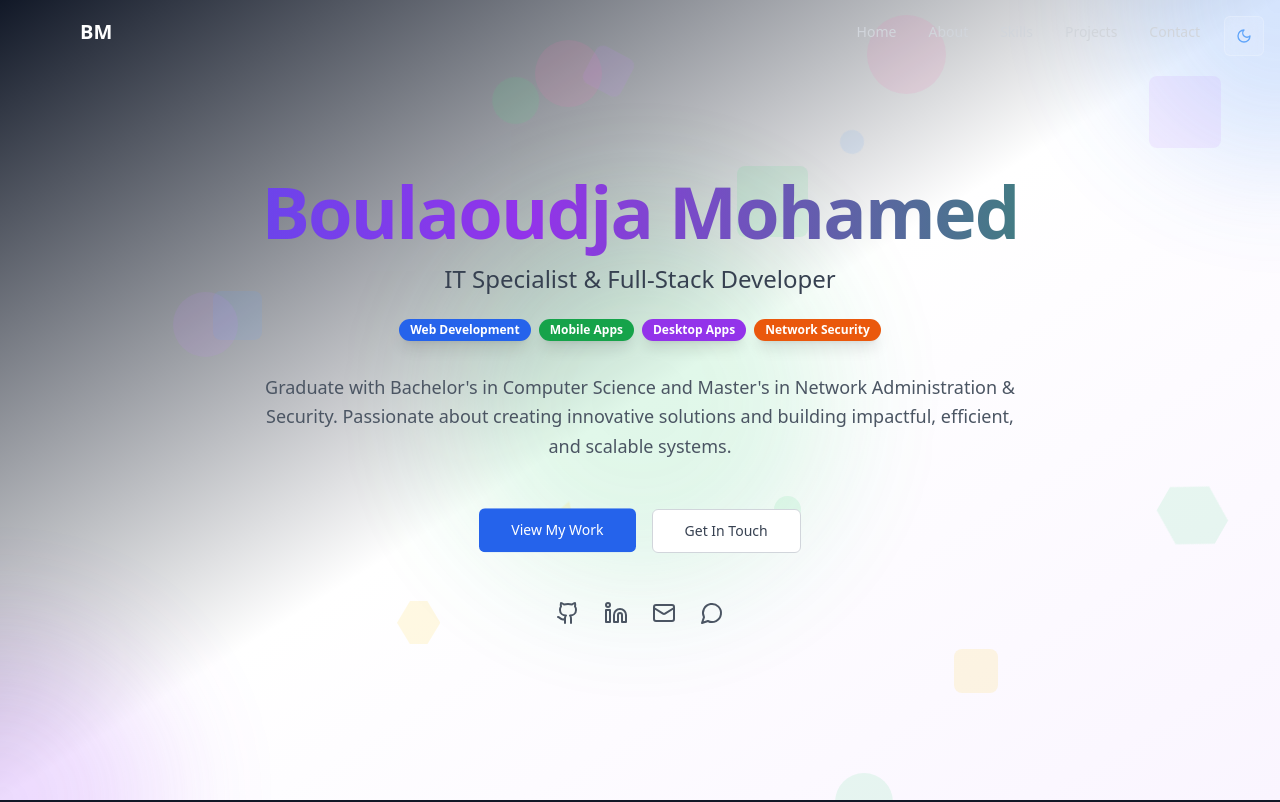
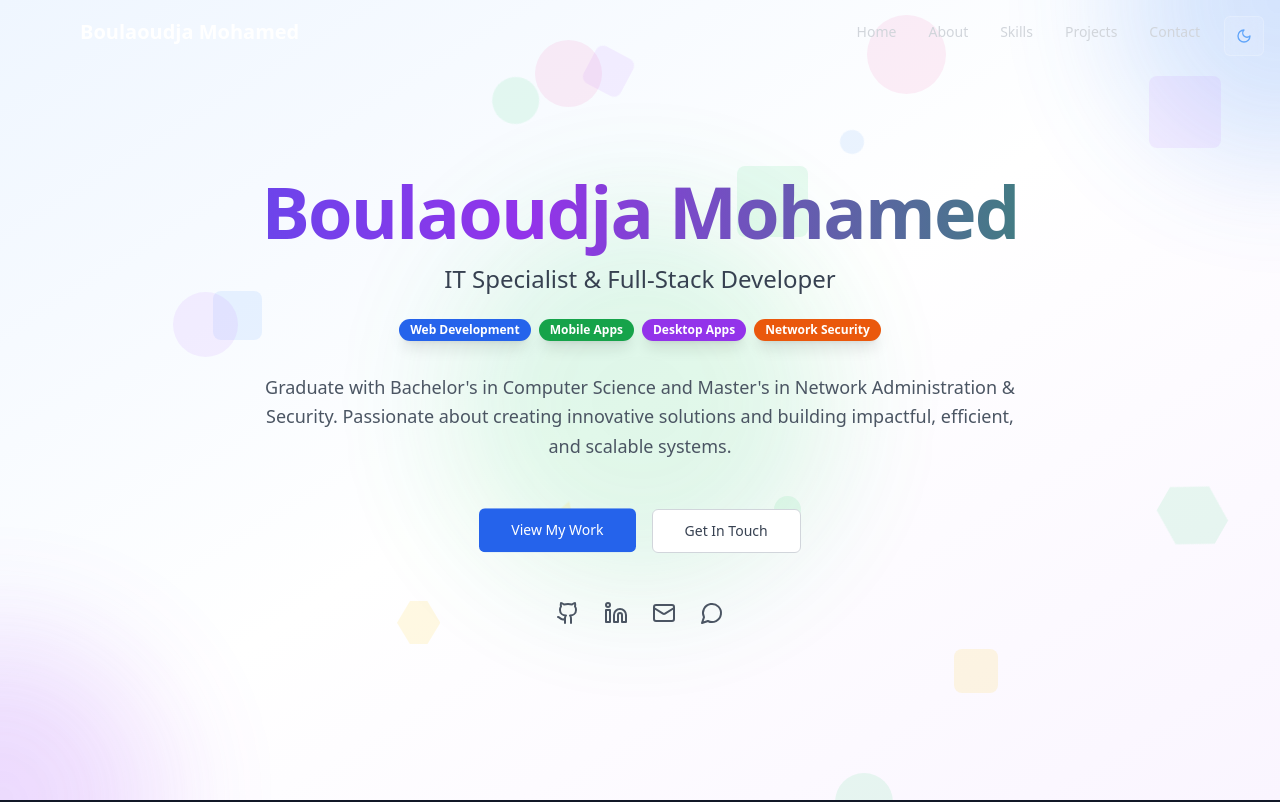
Before and after one commit to boulaoudja-mohamed/BM, a React (Vite) app: page / in a window 1280 px wide. Shown: the top 802 px of the page. Built offline with nearby package versions, Linux system fonts and the light colour scheme.

Commit message:
Update logo to Boulaoudja Mohamed and fix dark mode styling

```diff
--- a/src/components/Hero.tsx
+++ b/src/components/Hero.tsx
@@ -1,4 +1,3 @@
-
 import { Button } from "@/components/ui/button";
 import { Badge } from "@/components/ui/badge";
 import { Github, Linkedin, Mail, MessageCircle } from "lucide-react";
@@ -6,7 +5,7 @@ import FloatingElements from "@/components/FloatingElements";
 
 const Hero = () => {
   return (
-    <section className="min-h-screen flex items-center justify-center px-4 py-20 bg-gradient-to-br from-gray-900 via-gray-800 to-gray-900 dark:from-gray-900 dark:via-gray-800 dark:to-gray-900 from-blue-50 via-white to-purple-50 transition-all duration-500 relative overflow-hidden">
+    <section className="min-h-screen flex items-center justify-center px-4 py-20 bg-gradient-to-br from-blue-50 via-white to-purple-50 dark:from-gray-900 dark:via-gray-800 dark:to-gray-900 transition-all duration-500 relative overflow-hidden">
       <FloatingElements />
 
       {/* Animated background gradient orbs */}
@@ -18,12 +17,12 @@ const Hero = () => {
 
       <div className="max-w-4xl mx-auto text-center relative z-10">
         <div className="mb-8">
-          <h1 className="text-5xl md:text-7xl font-bold text-white dark:text-white text-gray-900 mb-4 animate-fade-in opacity-0 [animation-delay:0.2s] [animation-fill-mode:forwards] tracking-tight">
+          <h1 className="text-5xl md:text-7xl font-bold text-gray-900 dark:text-white mb-4 animate-fade-in opacity-0 [animation-delay:0.2s] [animation-fill-mode:forwards] tracking-tight">
             <span className="bg-gradient-to-r from-blue-600 via-purple-600 to-green-600 dark:from-blue-400 dark:via-purple-400 dark:to-green-400 bg-clip-text text-transparent animate-gradient-x">
               Boulaoudja Mohamed
             </span>
           </h1>
-          <p className="text-xl md:text-2xl text-gray-300 dark:text-gray-300 text-gray-700 mb-6 animate-fade-in opacity-0 [animation-delay:0.4s] [animation-fill-mode:forwards]">
+          <p className="text-xl md:text-2xl text-gray-700 dark:text-gray-300 mb-6 animate-fade-in opacity-0 [animation-delay:0.4s] [animation-fill-mode:forwards]">
             IT Specialist & Full-Stack Developer
           </p>
           <div className="flex flex-wrap justify-center gap-2 mb-8 animate-fade-in opacity-0 [animation-delay:0.6s] [animation-fill-mode:forwards]">
@@ -42,7 +41,7 @@ const Hero = () => {
           </div>
         </div>
 
-        <p className="text-lg text-gray-400 dark:text-gray-400 text-gray-600 mb-12 max-w-3xl mx-auto leading-relaxed animate-fade-in opacity-0 [animation-delay:0.8s] [animation-fill-mode:forwards]">
+        <p className="text-lg text-gray-600 dark:text-gray-400 mb-12 max-w-3xl mx-auto leading-relaxed animate-fade-in opacity-0 [animation-delay:0.8s] [animation-fill-mode:forwards]">
           Graduate with Bachelor's in Computer Science and Master's in Network Administration & Security.
           Passionate about creating innovative solutions and building impactful, efficient, and scalable systems.
         </p>
@@ -59,7 +58,7 @@ const Hero = () => {
           <Button
             variant="outline"
             size="lg"
-            className="border-gray-600 dark:border-gray-600 border-gray-300 text-gray-300 dark:text-gray-300 text-gray-700 hover:bg-gray-800 dark:hover:bg-gray-800 hover:bg-gray-100 hover:border-gray-500 dark:hover:border-gray-500 hover:border-gray-400 hover:scale-105 transition-all duration-300 hover:shadow-lg"
+            className="border-gray-300 dark:border-gray-600 text-gray-700 dark:text-gray-300 hover:bg-gray-100 dark:hover:bg-gray-800 hover:border-gray-400 dark:hover:border-gray-500 hover:scale-105 transition-all duration-300 hover:shadow-lg"
             onClick={() => document.getElementById('contact')?.scrollIntoView({ behavior: 'smooth' })}
           >
             Get In Touch
@@ -71,7 +70,7 @@ const Hero = () => {
             href="https://github.com/boulaoudja-mohamed"
             target="_blank"
             rel="noopener noreferrer"
-            className="text-gray-400 dark:text-gray-400 text-gray-600 hover:text-white dark:hover:text-white hover:text-gray-900 transition-all duration-300 hover:scale-110 hover:drop-shadow-lg hover:-translate-y-1"
+            className="text-gray-600 dark:text-gray-400 hover:text-gray-900 dark:hover:text-white transition-all duration-300 hover:scale-110 hover:drop-shadow-lg hover:-translate-y-1"
           >
             <Github size={24} />
           </a>
@@ -79,13 +78,13 @@ const Hero = () => {
             href="https://www.linkedin.com/in/mohamed-boulaoudja-a74302185"
             target="_blank"
             rel="noopener noreferrer"
-            className="text-gray-400 dark:text-gray-400 text-gray-600 hover:text-blue-400 transition-all duration-300 hover:scale-110 hover:drop-shadow-lg hover:-translate-y-1"
+            className="text-gray-600 dark:text-gray-400 hover:text-blue-600 dark:hover:text-blue-400 transition-all duration-300 hover:scale-110 hover:drop-shadow-lg hover:-translate-y-1"
           >
             <Linkedin size={24} />
           </a>
           <a
             href="mailto:boulaoudjamohamd@gmail.com"
-            className="text-gray-400 dark:text-gray-400 text-gray-600 hover:text-green-400 transition-all duration-300 hover:scale-110 hover:drop-shadow-lg hover:-translate-y-1"
+            className="text-gray-600 dark:text-gray-400 hover:text-green-600 dark:hover:text-green-400 transition-all duration-300 hover:scale-110 hover:drop-shadow-lg hover:-translate-y-1"
           >
             <Mail size={24} />
           </a>
@@ -93,7 +92,7 @@ const Hero = () => {
             href="https://wa.me/213675247393"
             target="_blank"
             rel="noopener noreferrer"
-            className="text-gray-400 dark:text-gray-400 text-gray-600 hover:text-green-500 transition-all duration-300 hover:scale-110 hover:drop-shadow-lg hover:-translate-y-1"
+            className="text-gray-600 dark:text-gray-400 hover:text-green-600 dark:hover:text-green-500 transition-all duration-300 hover:scale-110 hover:drop-shadow-lg hover:-translate-y-1"
           >
             <MessageCircle size={24} />
           </a>
--- a/src/components/Navigation.tsx
+++ b/src/components/Navigation.tsx
@@ -1,4 +1,3 @@
-
 import { useState, useEffect } from "react";
 import { Button } from "@/components/ui/button";
 import { Menu, X } from "lucide-react";
@@ -38,8 +37,8 @@ const Navigation = () => {
       <div className="max-w-6xl mx-auto px-4">
         <div className="flex items-center justify-between h-16">
           {/* Logo */}
-          <div className="text-white font-bold text-xl hover:text-blue-400 hover:scale-105 transition-all duration-300 cursor-default">
-            BM
+          <div className="text-white font-bold text-lg md:text-xl hover:text-blue-400 hover:scale-105 transition-all duration-300 cursor-default">
+            Boulaoudja Mohamed
           </div>
 
           {/* Desktop Navigation */}
```
